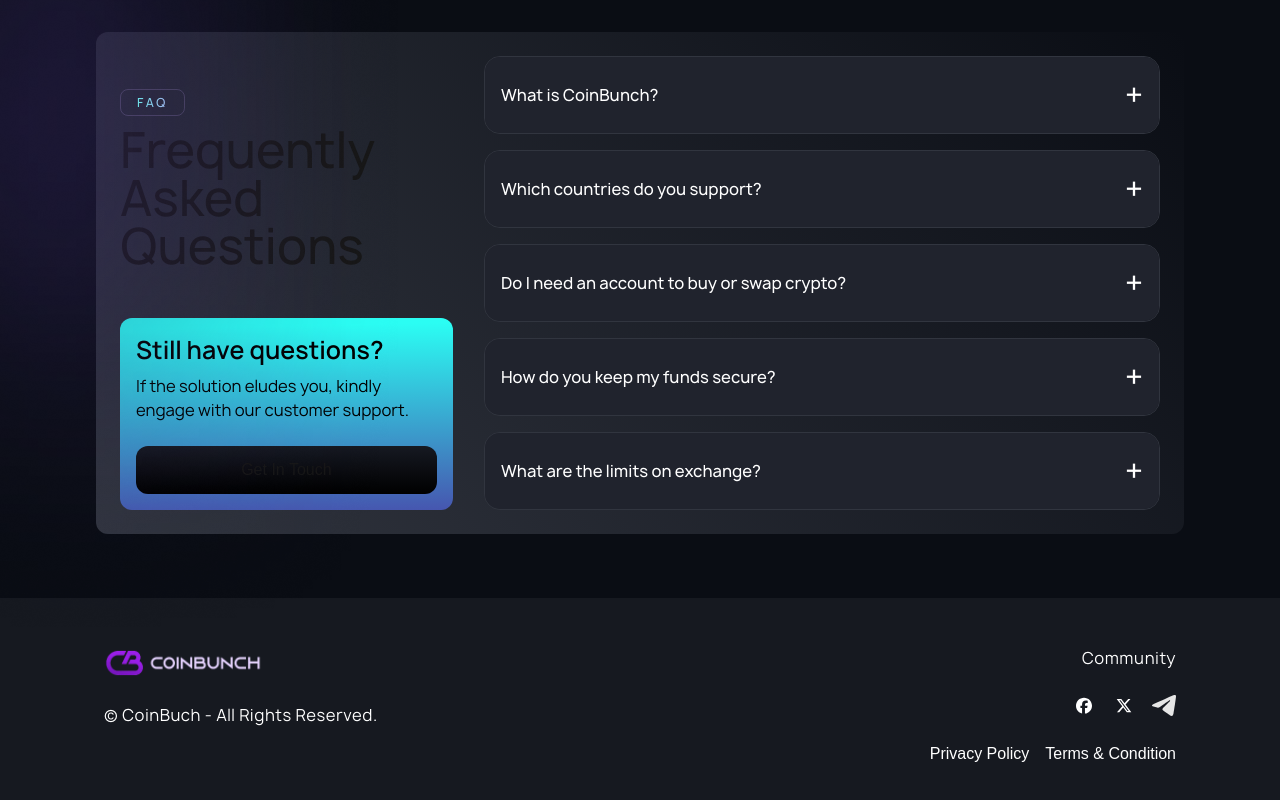
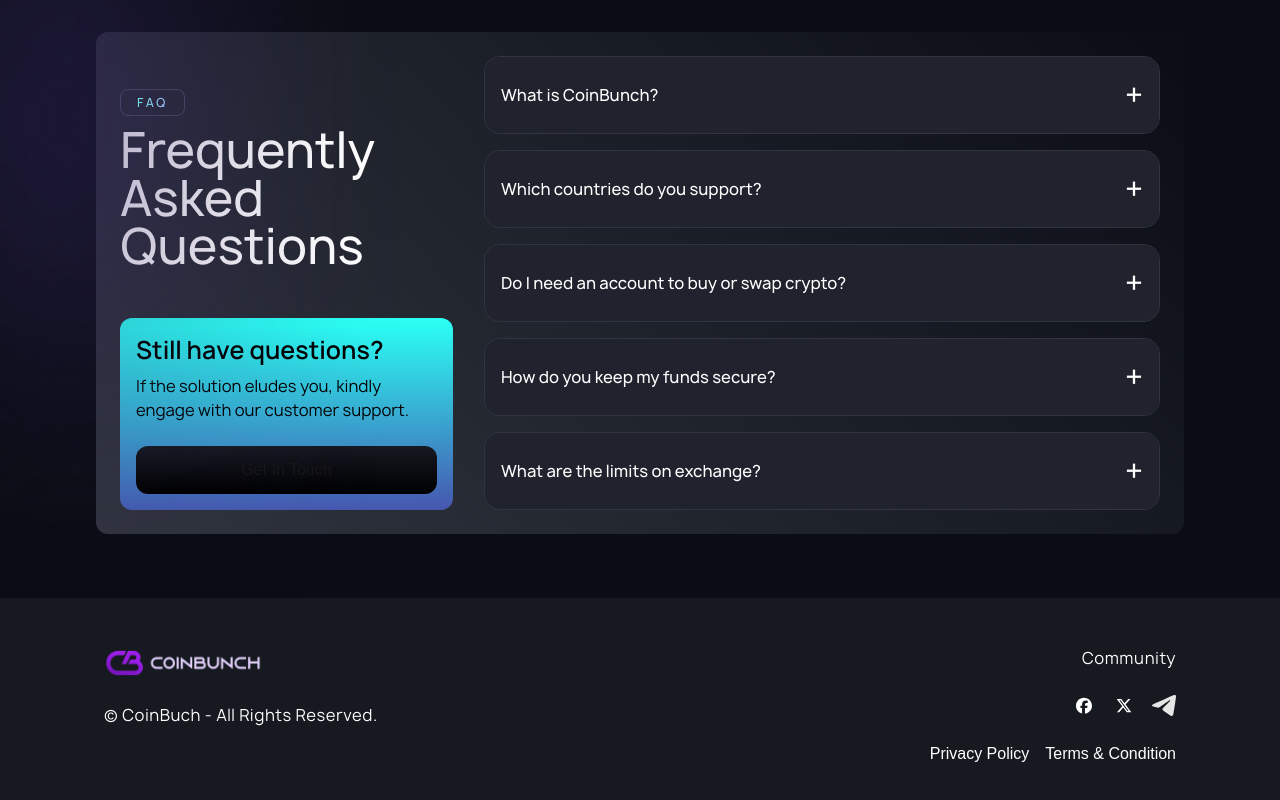
Before and after one commit to salman92-dev/coinbunch, a Next.js app: page / in a window 1280 px wide. Shown: the part 5179-5979 px from the top of the page. Built offline with nearby package versions, Linux system fonts and the light colour scheme.

Commit message:
Add files via upload

```diff
--- a/src/app/page.js
+++ b/src/app/page.js
@@ -356,7 +356,7 @@
             <div className="w-full md:w-[32%]">
               <p className="text-[0.75rem] w-fit bg-[#BFA2F61A] tracking-[2.4px] manrope-medium px-4 inline py-1 border border-[#BFA2F633] bg-clip-text text-transparent rounded-lg"
               style={{backdropFilter : 'blur(20px)', backgroundImage : 'linear-gradient(270deg, #BFA2F6 0%, #50F8E4 100%)'}}>FAQ</p>
-              <h2 className="text-3xl md:text-5xl manrope-medium mt-3">Frequently Asked Questions</h2>
+              <h2 className="text-3xl md:text-5xl manrope-medium mt-3 text-white">Frequently Asked Questions</h2>
               <div className="p-4 rounded-xl gradient-4 w-full mt-12">
             <h4 className="text-2xl manrope-bold mb-2 text-black">Still have questions?</h4>
             <p className="manrope-regular text-base mb-6 text-black">
```
